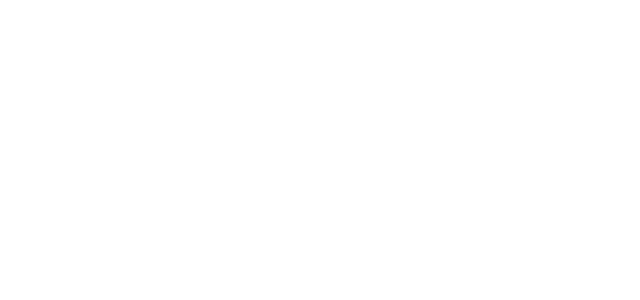
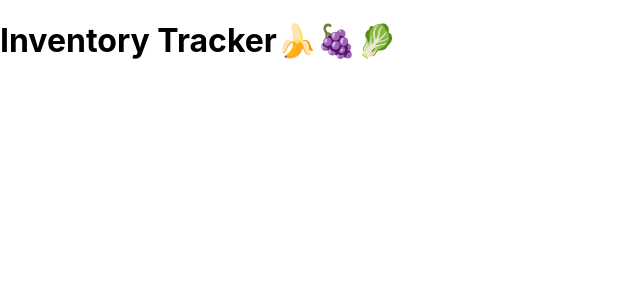
Before and after one commit to Arockne/inventory-tracker, a React (Create React App) app: page / in a window 1280 px wide. Shown: the top 300 px of the page, without its empty margins (0-640 px from the left). Built offline with nearby package versions, Linux system fonts and the light colour scheme.

Commit message:
Implement Header component

```diff
--- a/src/components/App.js
+++ b/src/components/App.js
@@ -1,9 +1,25 @@
 import React from 'react'
+
+function Header() {
+  return (
+    <div>
+      <h1>Inventory Tracker<span>🍌🍇🥬</span></h1>
+    </div>
+  )
+}
 
 function App() {
   return (
     <div className="App">
-
+      {
+        /*
+        Header
+        Navbar
+        InventoryPage
+        New
+        */
+       <Header />
+      }
     </div>
   );
 }
```
